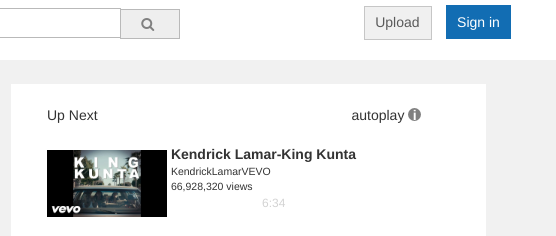
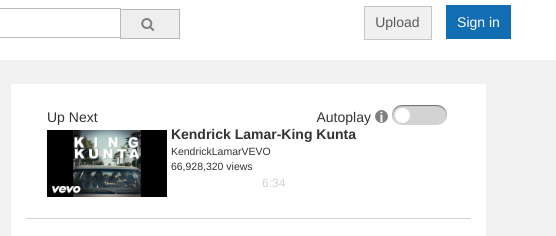
Before and after one commit to kbharg/youtube_page, a plain HTML site: page index.html in a window 1280 px wide. Shown: the top 236 px of the page, 724-1280 px from the left. Drawn offline with nearby package versions, Linux system fonts and the light colour scheme.

Commit message:
update14

```diff
--- a/css/style.css
+++ b/css/style.css
@@ -236,6 +236,8 @@
 #right_top_banner{
 /*border:1px solid black;*/
 display: inline-block;
+width: 100%;
+
 
 
 }
@@ -250,8 +252,12 @@
 
 /*border:1px solid black;*/
 display: inline-block;
-margin-left: 250px;
+margin-left: 215px;
+
 }
+
+
+
 .right .i{
 background: gray;
 color: white;
@@ -263,6 +269,8 @@
 padding-top: 1.5px;
 font-weight: bold;
 display: inline-block;
+
+
 
 
 }
@@ -492,10 +500,11 @@
 
 /*/* SLIDE THREE*/
 .slideThree {
-	width: 45px;
-	height: 15px;
+	width: 55px;
+	height: 20px;
 	background: lightgray;
-	margin: 20px auto;
+	display: inline-block;
+
 
 	-webkit-border-radius: 50px;
 	-moz-border-radius: 50px;
@@ -505,33 +514,35 @@
 	-webkit-box-shadow: inset 0px 1px 1px rgba(0,0,0,0.5), 0px 1px 0px rgba(255,255,255,0.2);
 	-moz-box-shadow: inset 0px 1px 1px rgba(0,0,0,0.5), 0px 1px 0px rgba(255,255,255,0.2);
 	box-shadow: inset 0px 1px 1px rgba(0,0,0,0.5), 0px 1px 0px rgba(255,255,255,0.2);
+
 }
 
 .slideThree:after {
 	/*content: 'OFF';
 	font: 12px/26px Arial, sans-serif;*/
-	/*color: #red;
+	/*background-color: red;
 	position: absolute;
 	right: 10px;
-	z-index: 0;*/
-	/*font-weight: bold;*/
-	/*text-shadow: 1px 1px 0px rgba(255,255,255,.15);*/
+	z-index: 0;
+	font-weight: bold;
+	text-shadow: 1px 1px 0px rgba(255,255,255,.15);*/
 }
 
 .slideThree:before {
 	/*content: 'ON';
-	font: 12px/26px Arial, sans-serif;*/
+	font: 12px/26px Arial, sans-serif;
 	/*color: #00bf00;
 	position: absolute;
 	left: 10px;
 	z-index: 0;
 	font-weight: bold;*/
+	background-color: blue;
 }
 
 .slideThree label {
 	display: block;
-	width: 10px;
-	height: 10px;
+	width: 15px;
+	height: 15px;
 
 	-webkit-border-radius: 50px;
 	-moz-border-radius: 50px;
@@ -548,12 +559,12 @@
 	left: 3px;
 	z-index: 1;
 
-	-webkit-box-shadow: 0px 2px 5px 0px rgba(0,0,0,0.3);
-	-moz-box-shadow: 0px 2px 5px 0px rgba(0,0,0,0.3);
-	box-shadow: 0px 2px 5px 0px rgba(0,0,0,0.3);
-	background: #fcfff4;
+	/*-webkit-box-shadow: 0px 2px 5px 0px rgba(0,0,0,0.3);
+	-moz-box-shadow: 0px 2px 5px 0px rgba(0,0,0,0.3);*/
+	/*box-shadow: 0px 2px 5px 0px rgba(0,0,0,0.3);*/
+	/*background: #fcfff4;*/
 
-	background: -webkit-linear-gradient(top, #fcfff4 0%, #dfe5d7 40%, #b3bead 100%);
+	background: -webkit-linear-gradient(top, white 0%, white 40%, white 100%);
 	background: -moz-linear-gradient(top, #fcfff4 0%, #dfe5d7 40%, #b3bead 100%);
 	background: -o-linear-gradient(top, #fcfff4 0%, #dfe5d7 40%, #b3bead 100%);
 	background: -ms-linear-gradient(top, #fcfff4 0%, #dfe5d7 40%, #b3bead 100%);
--- a/index.html
+++ b/index.html
@@ -171,7 +171,7 @@
 						Up Next
 						</div>
 						<div id="autoplay">
-						autoplay
+						Autoplay
 						</div>
 						<div class="i"> i
 						</div>
@@ -184,14 +184,14 @@
 					 nd of banner
 					 <a href="https://www.youtube.com/watch?v=hRK7PVJFbS8"><div class="related_content">
 ======= -->
-						<div class="slidethree">
+						<div class="slideThree">
 
 
 							<!-- <div class="check_mark">
-								<img scr="checkmark.jpg" alt="checkmark">
+								<img src="img/checkmark.jpg" alt="checkmark">
 							</div>  -->
 
-							<input type="checkbox" value="none" id="slideThree" name="check"/>
+							<input type="checkbox" value="none" class="" id="slideThree" name="check"/>
 							<label for ="slideThree"></label>
 
 						</div> <!-- end of slide box -->
```
Also changed, not shown: img/checkmark.jpg (renamed from checkmark.jpg), 1 other file.
